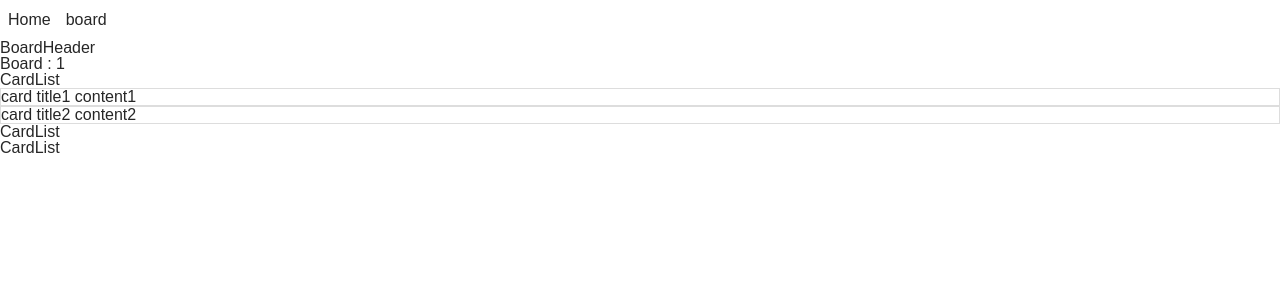
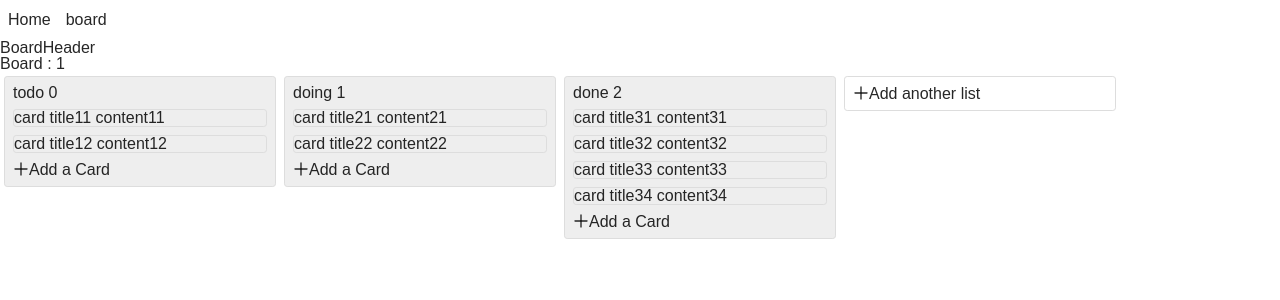
Before and after one commit to kim-and-jang/kim-and-jang, a Next.js app in the folder kim-and-jang-front-next/kim-and-jang-front/: page /board/1 in a window 1280 px wide. Shown: the top 300 px of the page. Built offline with nearby package versions, Linux system fonts and the light colour scheme.

Commit message:
feat: 카드 추가 및 카드리스트 추가 기능

```diff
--- a/kim-and-jang-front-next/kim-and-jang-front/components/Card.tsx
+++ b/kim-and-jang-front-next/kim-and-jang-front/components/Card.tsx
@@ -7,6 +7,8 @@ interface Props {
 
 const cardStyle = {
   border: "1px solid #DDD",
+  borderRadius: "0.2rem",
+  marginBottom: "0.5rem",
 };
 
 const Card: FC<Props> = ({ card }) => {
--- a/kim-and-jang-front-next/kim-and-jang-front/components/CardList.tsx
+++ b/kim-and-jang-front-next/kim-and-jang-front/components/CardList.tsx
@@ -1,20 +1,45 @@
 import React, { FC } from "react";
 import { ICard, ICardList } from "@typings/db";
 import Card from "./Card";
+import { PlusOutlined } from "@ant-design/icons";
+import styled from "styled-components";
 
 interface Props {
+  id: number;
   cards: ICard[];
+  title: string;
+  addCard: (id: number) => void;
 }
 
-const CardList: FC<Props> = ({ cards }) => {
+const cardListWrapperStyle = {
+  border: "1px solid #DDD",
+  borderRadius: "0.2rem",
+  background: "#eee",
+  padding: "0.5rem",
+  margin: "0.25rem",
+  height: "fit-content",
+  width: "17rem",
+};
+
+const CardList: FC<Props> = ({ id, cards, title, addCard }) => {
+  const handleClickAddCard = () => {};
+
   return (
-    <>
-      <div>CardList</div>
+    <div style={cardListWrapperStyle}>
+      <div style={{ marginBottom: "0.5rem" }}>
+        {title} {id}
+      </div>
       {cards.map((card) => (
         <Card key={card.id} card={card} />
       ))}
-    </>
+      <AddButton onClick={() => addCard(id)}>
+        <PlusOutlined />
+        Add a Card
+      </AddButton>
+    </div>
   );
 };
 
+const AddButton = styled.div``;
+
 export default CardList;
--- a/kim-and-jang-front-next/kim-and-jang-front/pages/board/[id]/index.tsx
+++ b/kim-and-jang-front-next/kim-and-jang-front/pages/board/[id]/index.tsx
@@ -1,50 +1,136 @@
-import React from "react";
+import React, { useState } from "react";
 import { useRouter } from "next/router";
 import Layout from "@components/Layout";
 import CardList from "@components/CardList";
 import BoardHeader from "@components/BoardHeader";
 import { ICard, ICardList } from "@typings/db";
+import { PlusOutlined } from "@ant-design/icons";
+
+const addCardListButtonStyle = {
+  border: "1px solid #DDD",
+  borderRadius: "0.2rem",
+  padding: "0.5rem",
+  margin: "0.25rem",
+  height: "fit-content",
+  width: "17rem",
+};
 
 const Board = () => {
   const router = useRouter();
   const { id } = router.query;
 
-  const cardList = [
+  const [cardList, setCardList] = useState<ICardList[]>([
     {
-      id: 1,
+      id: 0,
       title: "todo",
       cards: [
         {
           id: 1,
-          title: "title1",
-          content: "content1",
+          title: "title11",
+          content: "content11",
         },
         {
           id: 2,
-          title: "title2",
-          content: "content2",
+          title: "title12",
+          content: "content12",
+        },
+      ],
+    },
+    {
+      id: 1,
+      title: "doing",
+      cards: [
+        {
+          id: 21,
+          title: "title21",
+          content: "content21",
+        },
+        {
+          id: 22,
+          title: "title22",
+          content: "content22",
         },
       ],
     },
     {
       id: 2,
-      title: "doing",
+      title: "done",
+      cards: [
+        {
+          id: 31,
+          title: "title31",
+          content: "content31",
+        },
+        {
+          id: 32,
+          title: "title32",
+          content: "content32",
+        },
+        {
+          id: 33,
+          title: "title33",
+          content: "content33",
+        },
+        {
+          id: 34,
+          title: "title34",
+          content: "content34",
+        },
+      ],
+    },
+  ]);
+
+  const addCardList = () => {
+    const len = cardList.length;
+    const newCardList: ICardList = {
+      id: len,
+      title: `newCard ${len}`,
       cards: [],
-    },
-    {
-      id: 3,
-      title: "done",
-      cards: [],
-    },
-  ];
+    };
+    setCardList([...cardList, newCardList]);
+  };
+
+  const addCard = (id: number) => {
+    setCardList(
+      [...cardList].map((object) => {
+        if (object.id === id) {
+          const len = object.cards.length;
+
+          const newCard: ICard = {
+            id: len,
+            title: "title",
+            content: "content",
+          };
+          return {
+            ...object,
+            cards: [...object.cards, newCard],
+          };
+        } else return object;
+      })
+    );
+  };
 
   return (
     <Layout>
       <BoardHeader />
       <h1>Board : {id}</h1>
-      {cardList.map((card) => (
-        <CardList key={card.id} cards={card.cards} />
-      ))}
+      <div style={{ display: "flex" }}>
+        <>
+          {cardList.map((card) => (
+            <CardList
+              key={card.id}
+              id={card.id}
+              cards={card.cards}
+              title={card.title}
+              addCard={addCard}
+            />
+          ))}
+          <div style={addCardListButtonStyle} onClick={addCardList}>
+            <PlusOutlined />
+            Add another list
+          </div>
+        </>
+      </div>
 
       {/* <Card
         title="Default size card"
```
